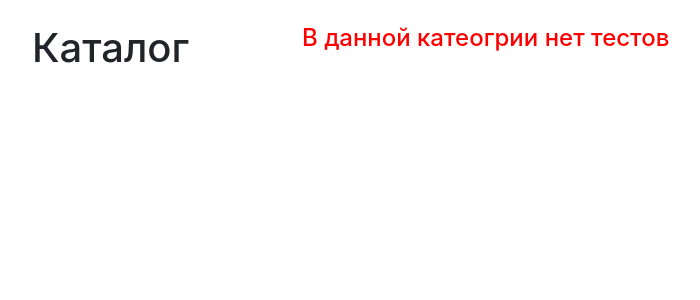
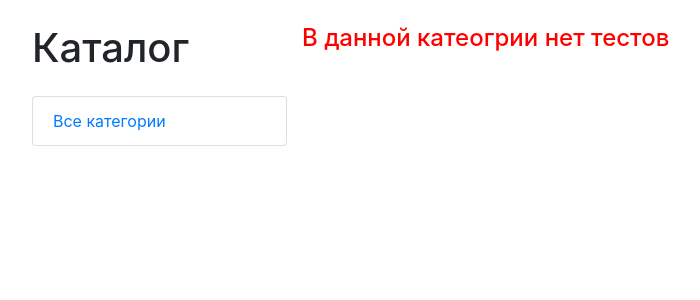
Before and after one commit to OptikRUS/quiz, a Django app: page /catalog/ in a window 1280 px wide. Shown: the part 56-356 px from the top of the page, without its empty margins (53-753 px from the left). Run offline with Django 4.2, Linux system fonts and the light colour scheme; the visitor is signed in with stand-in values (Sample User, id 1); data that the repository does not hold is empty; some libraries are stand-ins or nearby versions.

Commit message:
add all categories to template

```diff
--- a/templates/quizapp/tests.html
+++ b/templates/quizapp/tests.html
@@ -12,6 +12,7 @@
                 <div class="col-lg-3">
                     <h1 class="my-4">Каталог</h1>
                     <div class="list-group">
+                     <a href="{% url 'quizapp:catalog' 0 %}" class="list-group-item">Все категории</a>
                         {% for category in catalog %}
                             <a href="{% url 'quizapp:catalog' category.pk %}" class="list-group-item">{{ category.name }}</a>
                         {% endfor %}
```
